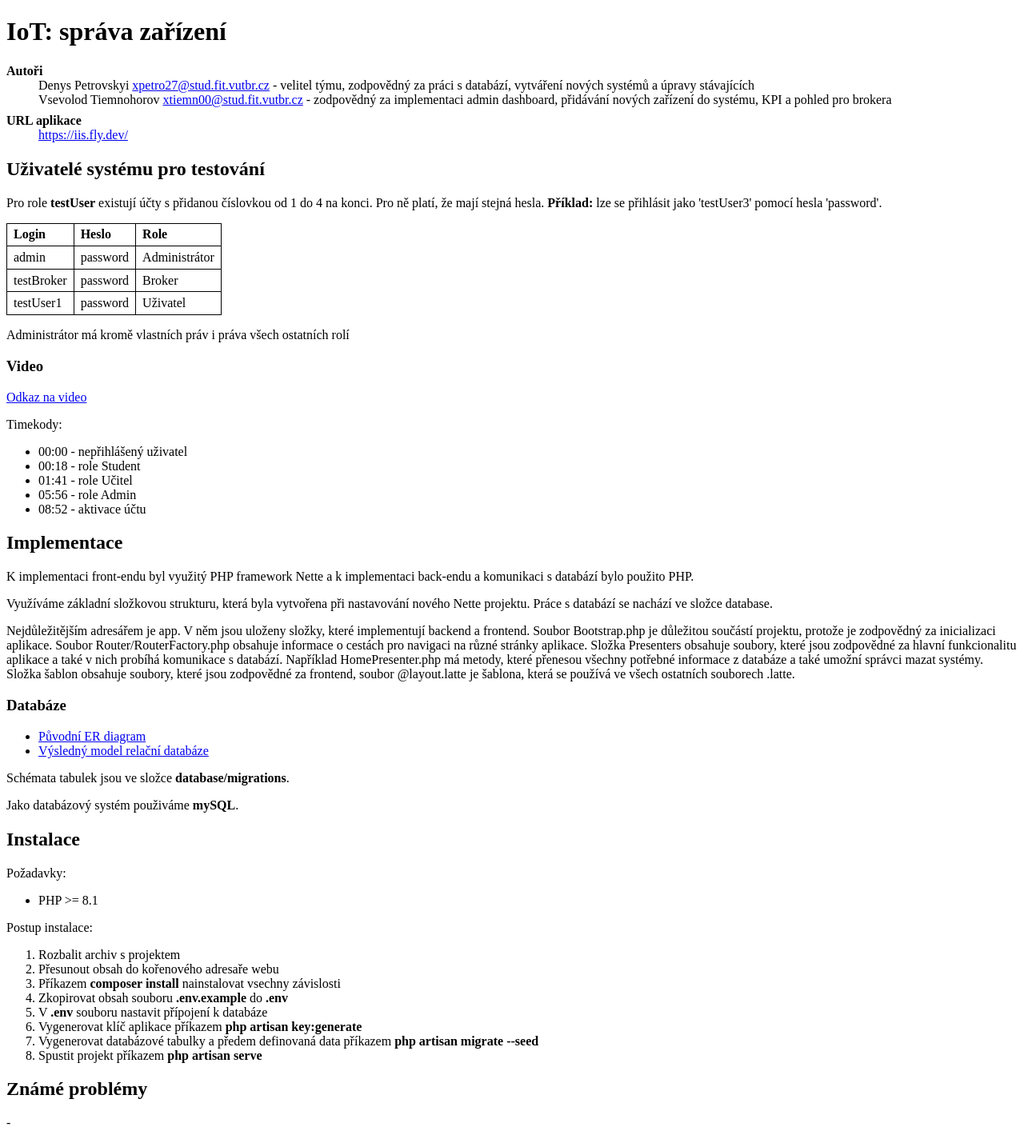
After one commit to HelHeim111/VUT-IIS, a PHP site: page /doc.html in a window 1280 px wide. The commit adds this page. Shown: the whole page at 80% size. Run offline with PHP 8.4, Linux system fonts and the light colour scheme.

Commit message:
kakaja pojebota etot vash web development

```diff
--- a/iis-project/app/Presenters/UserSystemsPresenter.php
+++ b/iis-project/app/Presenters/UserSystemsPresenter.php
@@ -56,11 +56,6 @@ class UserSystemsPresenter extends BasePresenter
             'admin_id' => $userId,
         ]);
 
-        $this->database->table('UserSystems')->insert([
-            'user_id' => $userId,
-            'system_id' => $system->system_id,
-        ]);
-
         $this->flashMessage('System created successfully.', 'success');
         $this->redirect('UserSystems:default');
     }
--- /dev/null
+++ b/iis-project/doc.html
@@ -0,0 +1,120 @@
+<!DOCTYPE html PUBLIC "-//W3C//DTD XHTML 1.0 Strict//EN"
+"http://www.w3.org/TR/xhtml1/DTD/xhtml1-strict.dtd">
+<html>
+<head>
+<meta http-equiv="content-type" content="text/html; charset=utf-8"/>
+<title>Projekt IIS</title>
+<style type="text/css">
+table { border-collapse: collapse; }
+td, th { border: 1px solid black; padding: 0.3em 0.5em; text-align: left; }
+dt { font-weight: bold; margin-top: 0.5em; }
+</style>
+</head>
+<body>
+
+<!-- Zkontrolujte prosím nastavení kódování v hlavičce dokumentu
+podle použitého editoru -->
+
+<h1>IoT: správa zařízení</h1> <!-- Nahradte názvem svého zadání -->
+
+<dl>
+<dt>Autoři</dt>
+<dd>Denys Petrovskyi <!-- Nahraďte skutečným jménem a e-mailem autora a popisem činnosti -->
+<a href="mailto:xpetro27@stud.fit.vutbr.cz">xpetro27@stud.fit.vutbr.cz</a> -
+velitel týmu, zodpovědný za práci s databází, vytváření nových systémů a úpravy stávajících
+</dd>
+<dd>Vsevolod Tiemnohorov <!-- Nahraďte skutečným jménem a e-mailem autora a popisem činnosti -->
+<a href="mailto:xtiemn00@stud.fit.vutbr.cz">xtiemn00@stud.fit.vutbr.cz</a> -
+zodpovědný za implementaci admin dashboard, přidávání nových zařízení do systému, KPI a pohled pro brokera
+</dd>
+<dt>URL aplikace</dt>
+<dd><a href="https://iis.fly.dev/">https://iis.fly.dev/</a></dd>  <!--to do-->
+</dl>
+
+<h2>Uživatelé systému pro testování</h2>
+<p>
+    Pro role <strong>testUser</strong> existují účty s přidanou číslovkou od 1 do 4 na konci. Pro ně platí, že mají stejná hesla.
+    <strong>Příklad: </strong> lze se přihlásit jako 'testUser3' pomocí hesla 'password'.
+</p>
+<table>
+<tr><th>Login</th><th>Heslo</th><th>Role</th></tr>
+<tr><td>admin</td><td>password</td><td>Administrátor</td></tr>
+<tr><td>testBroker</td><td>password</td><td>Broker</td></tr>
+<tr><td>testUser1</td><td>password</td><td>Uživatel</td></tr>
+</table>
+
+<p>
+    Administrátor má kromě vlastních práv i práva všech ostatních rolí
+ </p>
+
+<h3>Video</h3>
+<!--to do-->
+<p>
+   <a href="https://drive.google.com/file/d/1WOEr0faNdNyg8q1-Zam4sX-Ze-kCf4aW/view?usp=share_link">Odkaz na video</a>
+</p>
+
+Timekody:
+<ul>
+   <li>00:00 - nepřihlášený uživatel</li>
+   <li>00:18 - role Student</li>
+   <li>01:41 - role Učitel</li>
+   <li>05:56 - role Admin</li>
+   <li>08:52 - aktivace účtu</li>
+</ul>
+
+<h2>Implementace</h2>
+
+<p>K implementaci front-endu byl využitý PHP framework Nette a k implementaci back-endu a komunikaci s databází bylo použito PHP.</p>
+
+<p>
+    Využíváme základní složkovou strukturu, která byla vytvořena při nastavování nového Nette projektu. Práce s databází se nachází ve složce database.
+</p>
+
+ <p>
+    Nejdůležitějším adresářem je app. V něm jsou uloženy složky, které implementují backend a frontend.
+    Soubor Bootstrap.php je důležitou součástí projektu, protože je zodpovědný za inicializaci aplikace.
+    Soubor Router/RouterFactory.php obsahuje informace o cestách pro navigaci na různé stránky aplikace.
+    Složka Presenters obsahuje soubory, které jsou zodpovědné za hlavní funkcionalitu aplikace a také v nich probíhá komunikace s databází.
+    Například HomePresenter.php má metody, které přenesou všechny potřebné informace z databáze a také umožní správci mazat systémy.
+    Složka šablon obsahuje soubory, které jsou zodpovědné za frontend, soubor @layout.latte je šablona, která se používá ve všech ostatních souborech .latte.
+ </p>
+
+<h3>Databáze</h3>
+
+<ul>
+   <li><a href="https://drive.google.com/file/d/1qQRMulRStR1HbSZpO3tWE-7YUcrCsxyX/view?usp=share_link">Původní ER diagram</a></li>
+   <li><a href="https://drive.google.com/file/d/16uRi-KU9-b7cIVmOrOpQf7zcrWCRJ9bu/view?usp=share_link">Výsledný model relační databáze</a></li>
+</ul>
+
+<p>
+   Schémata tabulek jsou ve složce <strong>database/migrations</strong>.
+</p>
+
+<p>
+   Jako databázový systém použiváme <strong>mySQL</strong>.
+</p>
+
+<h2>Instalace</h2>
+
+Požadavky:
+<ul>
+   <li>PHP >= 8.1</li>
+</ul>
+
+Postup instalace:
+<ol>
+   <li>Rozbalit archiv s projektem</li>
+   <li>Přesunout obsah do kořenového adresaře webu</li>
+   <li>Příkazem <strong>composer install</strong> nainstalovat vsechny závislosti</li>
+   <li>Zkopirovat obsah souboru <strong>.env.example</strong> do <strong>.env</strong></li>
+   <li>V <strong>.env</strong> souboru nastavit přípojení k databáze</li>
+   <li>Vygenerovat klíč aplikace příkazem <strong>php artisan key:generate</strong></li>
+   <li>Vygenerovat databázové tabulky a předem definovaná data příkazem <strong>php artisan migrate --seed</strong></li>
+   <li>Spustit projekt příkazem <strong>php artisan serve</strong></li>
+</ol>
+
+<h2>Známé problémy</h2>
+<p>-</p>
+
+</body>
+</html>
```
Also changed, not shown: iis-project/database/db.sql (+10 -24 lines).
